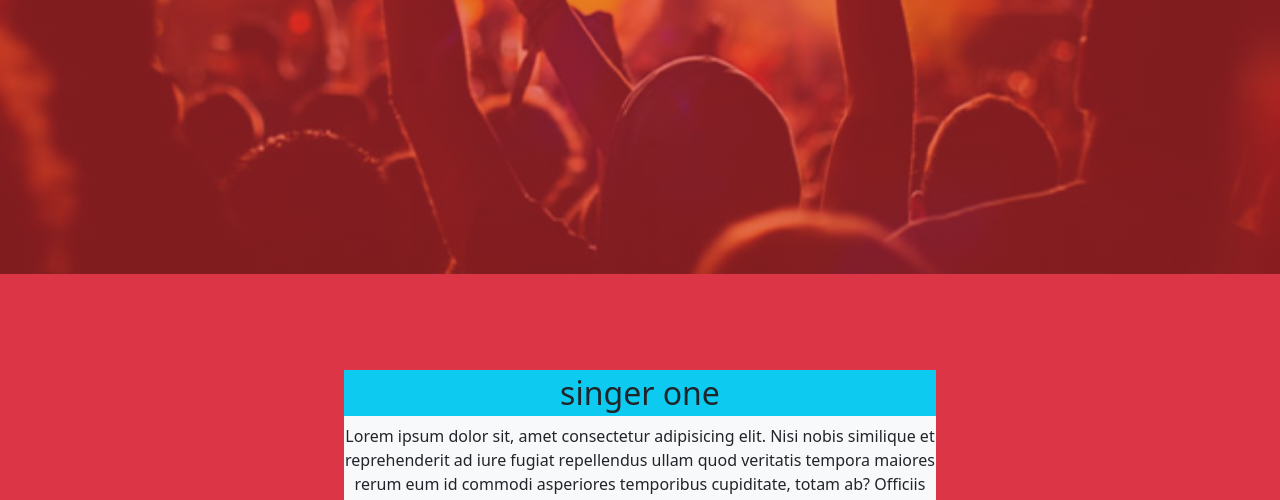
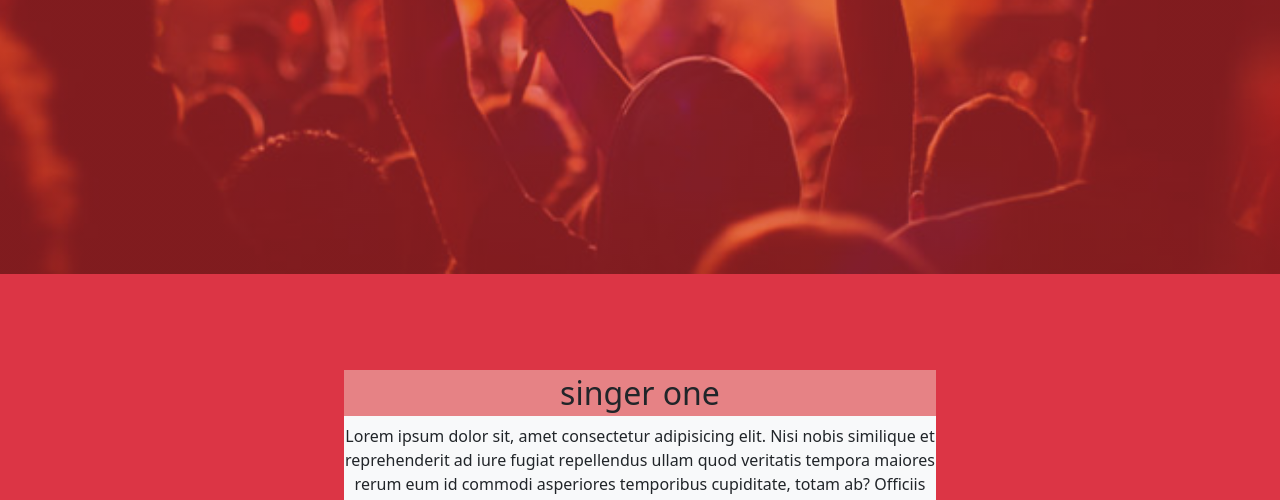
Before and after one commit to hassankoream/Jquery-the-first, a plain HTML site: page index.html in a window 1280 px wide. Shown: the part 446-946 px from the top of the page. Drawn offline with nearby package versions, Linux system fonts and the light colour scheme.

Commit message:
sec commit

```diff
--- a/css/main.css
+++ b/css/main.css
@@ -114,9 +114,11 @@ textarea{
 }
 .singer-title{
     cursor: pointer;
+    background-color: #E68285;
 }
 .singer-details{
     display: none;
+    background-color: #CCCCCC;
 }
 #one{
     display: block;
--- a/index.html
+++ b/index.html
@@ -80,7 +80,7 @@
         <section id="duration" class="singers  bg-danger py-5">
             <div class="container w-50 mt-5">
                 <div class="singer-item text-center">
-                    <h2 class="singer-title bg-info m-0 py-1">singer one</h2>
+                    <h2 class="singer-title  m-0 py-1">singer one</h2>
                     <div id="one" class="singer-details">
                         <p class=" bg-light m-0 py-2">Lorem ipsum dolor sit, amet consectetur adipisicing elit. Nisi nobis similique et reprehenderit ad iure fugiat repellendus ullam quod veritatis tempora maiores rerum eum id commodi asperiores temporibus cupiditate, totam ab? Officiis voluptatum porro amet incidunt nesciunt accusamus quidem minima veniam eum error natus illo, ducimus, voluptate tempore provident? Harum minus eveniet natus similique, aut tenetur eligendi? Nostrum minima aperiam atque officiis ipsa incidunt, quasi fuga voluptatum, impedit odit consectetur ea repellat quidem doloremque veniam facilis molestias officia inventore omnis soluta magni obcaecati fugit labore deserunt? Amet, excepturi nemo optio in delectus doloremque velit laudantium ab corrupti nobis dolores expedita dolore voluptatibus earum qui eaque ut vero cum dolor necessitatibus officiis rem incidunt exercitationem repellendus? Voluptatum odit ea, iure esse quo eos eligendi debitis nisi nobis aliquam aspernatur ratione nostrum dolorem in! Debitis tempore quae exercitationem ea incidunt temporibus commodi est doloribus! Optio architecto beatae laborum ex fuga, pariatur maiores?</p>
                     </div>
```
